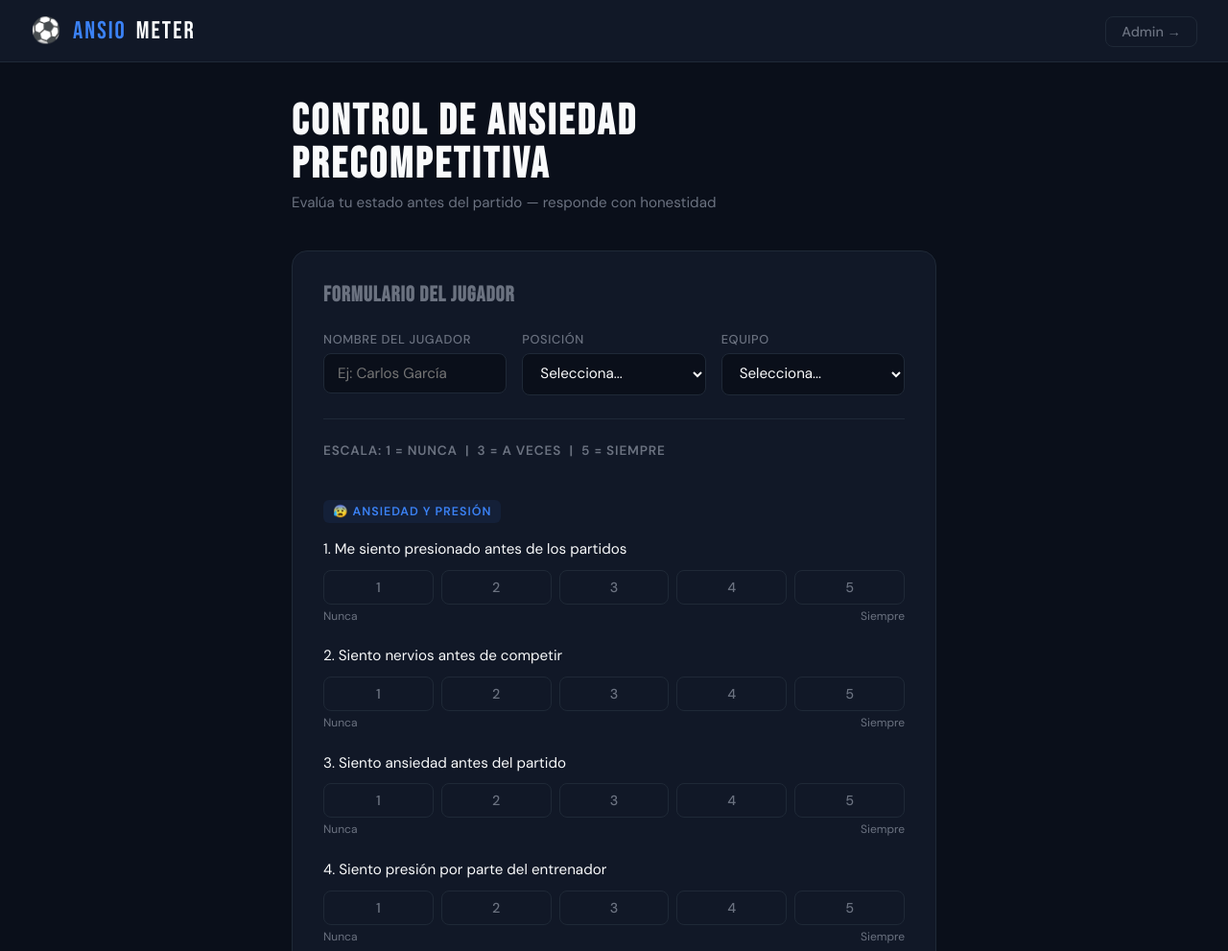
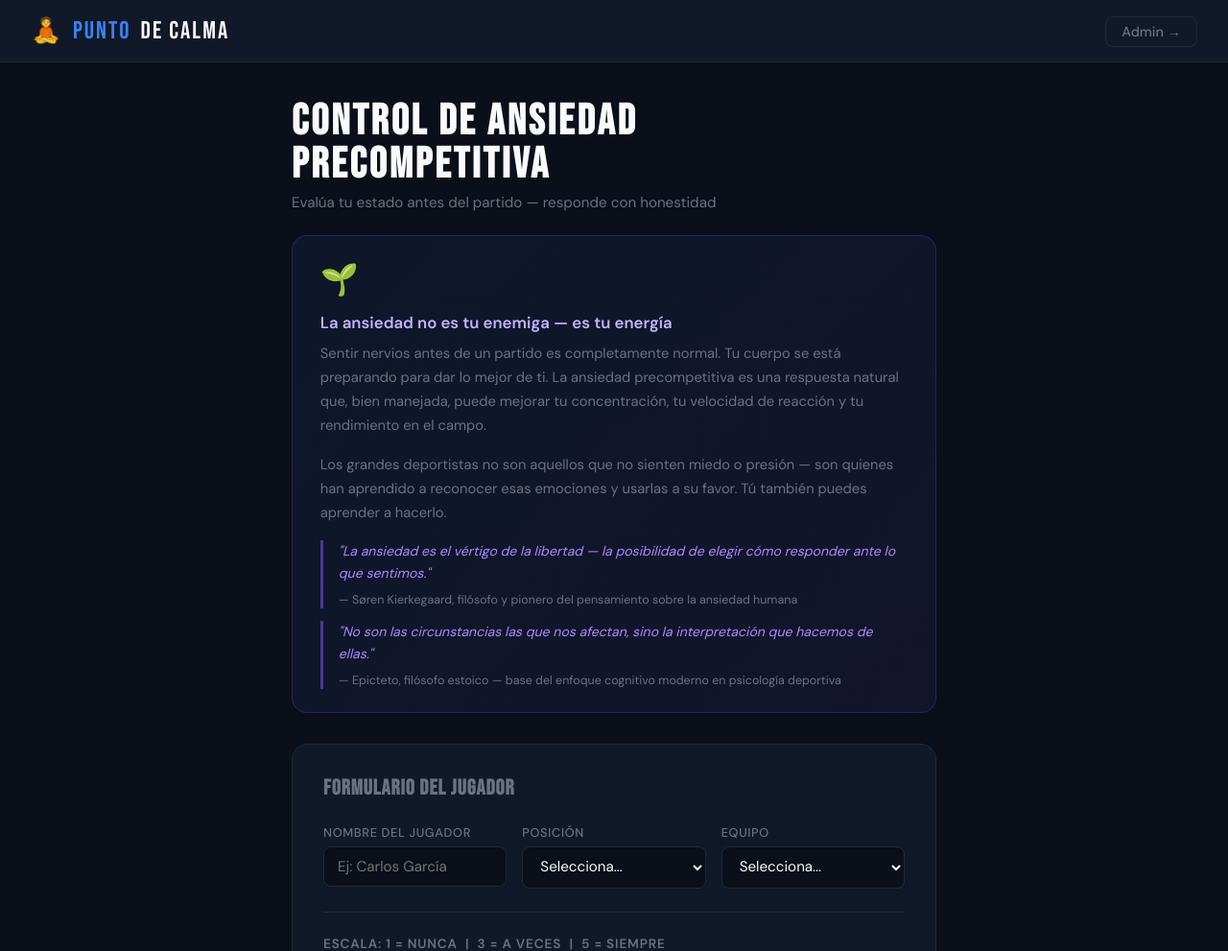
Before and after one commit to csantiagozb1990-cpu/ansiedad-app, a Flask app: page / in a window 1280 px wide. Shown: the top 991 px of the page at 96% size. Run offline with Flask 3, Linux system fonts and the light colour scheme.

Commit message:
Update index.html

```diff
--- a/templates/index.html
+++ b/templates/index.html
@@ -3,7 +3,7 @@
 <head>
 <meta charset="UTF-8">
 <meta name="viewport" content="width=device-width, initial-scale=1.0">
-<title>Ansiedad Precompetitiva — Fútbol</title>
+<title>Punto de Calma — Fútbol</title>
 <link href="https://fonts.googleapis.com/css2?family=Bebas+Neue&family=DM+Sans:wght@300;400;500;600&display=swap" rel="stylesheet">
 <style>
   :root { --verde: #22c55e; --amarillo: #f59e0b; --rojo: #ef4444; --fondo: #0a0f1a; --card: #111827; --borde: #1f2937; --texto: #f9fafb; --muted: #6b7280; --acento: #3b82f6; }
@@ -16,7 +16,17 @@
   nav a:hover { color: var(--texto); border-color: var(--acento); }
   main { max-width: 720px; margin: 0 auto; padding: 2.5rem 1.5rem; }
   .page-title { font-family: 'Bebas Neue', sans-serif; font-size: 2.8rem; letter-spacing: 3px; line-height: 1; margin-bottom: 0.4rem; }
-  .page-sub { color: var(--muted); font-size: 0.95rem; margin-bottom: 2.5rem; }
+  .page-sub { color: var(--muted); font-size: 0.95rem; margin-bottom: 1.5rem; }
+
+  /* MENSAJE MOTIVADOR */
+  .mensaje-motivador { background: linear-gradient(135deg, rgba(59,130,246,0.08), rgba(139,92,246,0.08)); border: 1px solid rgba(139,92,246,0.2); border-radius: 16px; padding: 1.5rem 1.8rem; margin-bottom: 2rem; }
+  .mensaje-motivador .icono { font-size: 2rem; margin-bottom: 0.8rem; }
+  .mensaje-motivador h3 { font-size: 1.05rem; font-weight: 600; color: #c4b5fd; margin-bottom: 0.6rem; }
+  .mensaje-motivador p { font-size: 0.92rem; color: var(--muted); line-height: 1.7; margin-bottom: 1rem; }
+  .cita { border-left: 3px solid rgba(139,92,246,0.5); padding-left: 1rem; margin-top: 0.8rem; }
+  .cita p { font-size: 0.88rem; color: #a78bfa; font-style: italic; line-height: 1.6; margin-bottom: 0.3rem; }
+  .cita span { font-size: 0.78rem; color: var(--muted); font-style: normal; }
+
   .resultado-card { border-radius: 16px; padding: 2rem; margin-bottom: 2rem; border: 1px solid var(--borde); background: var(--card); animation: fadeIn 0.5s ease; }
   @keyframes fadeIn { from { opacity: 0; transform: translateY(-10px); } to { opacity: 1; transform: translateY(0); } }
   .resultado-header { display: flex; align-items: center; gap: 1.2rem; margin-bottom: 1.5rem; }
@@ -68,12 +78,35 @@
 </head>
 <body>
 <header>
-  <div class="logo">⚽ <span>ANSIO</span>METER</div>
+  <div class="logo">🧘 <span>PUNTO</span> DE CALMA</div>
   <nav><a href="/login">Admin →</a></nav>
 </header>
 <main>
   <h1 class="page-title">Control de Ansiedad<br>Precompetitiva</h1>
   <p class="page-sub">Evalúa tu estado antes del partido — responde con honestidad</p>
+
+  <!-- MENSAJE MOTIVADOR -->
+  <div class="mensaje-motivador">
+    <div class="icono">🌱</div>
+    <h3>La ansiedad no es tu enemiga — es tu energía</h3>
+    <p>
+      Sentir nervios antes de un partido es completamente normal. Tu cuerpo se está preparando para dar lo mejor de ti.
+      La ansiedad precompetitiva es una respuesta natural que, bien manejada, puede mejorar tu concentración,
+      tu velocidad de reacción y tu rendimiento en el campo.
+    </p>
+    <p>
+      Los grandes deportistas no son aquellos que no sienten miedo o presión — son quienes han aprendido
+      a reconocer esas emociones y usarlas a su favor. Tú también puedes aprender a hacerlo.
+    </p>
+    <div class="cita">
+      <p>"La ansiedad es el vértigo de la libertad — la posibilidad de elegir cómo responder ante lo que sentimos."</p>
+      <span>— Søren Kierkegaard, filósofo y pionero del pensamiento sobre la ansiedad humana</span>
+    </div>
+    <div class="cita" style="margin-top: 0.8rem;">
+      <p>"No son las circunstancias las que nos afectan, sino la interpretación que hacemos de ellas."</p>
+      <span>— Epicteto, filósofo estoico — base del enfoque cognitivo moderno en psicología deportiva</span>
+    </div>
+  </div>
 
   {% if resultado is not none and resultado != 'Error' %}
   <div class="resultado-card {{ color }}">
```
